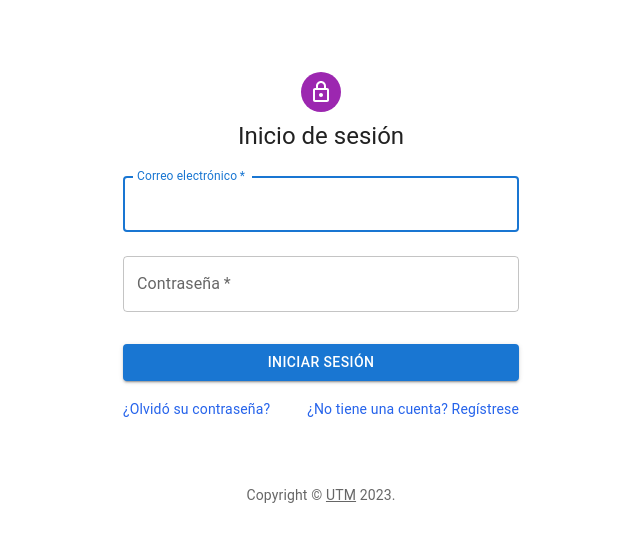
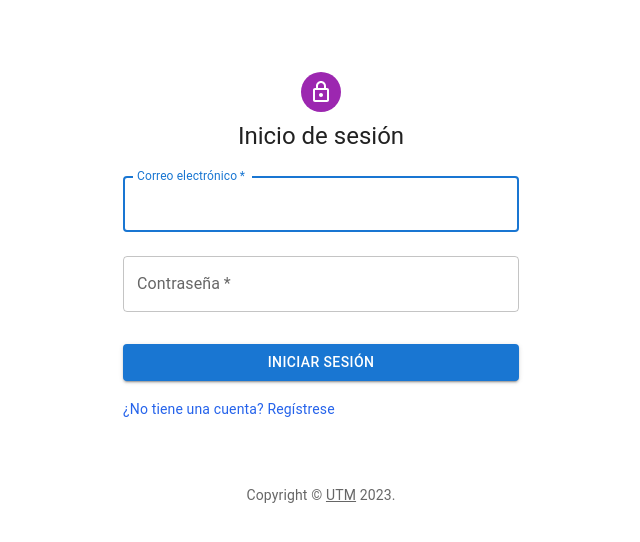
Before and after one commit to JoelGarcia99/deteccion-emociones, a React (Create React App) app in the folder cliente/: page /login in a window 1280 px wide. Shown: the top 542 px of the page, without its empty margins (319-959 px from the left). Built offline with nearby package versions, Linux system fonts and the light colour scheme.

Commit message:
password strategy

```diff
--- a/cliente/src/presentacion/views/autenticacion/login.tsx
+++ b/cliente/src/presentacion/views/autenticacion/login.tsx
@@ -97,14 +97,6 @@ export default function SignIn() {
               Iniciar sesión
             </Button>
             <Grid container>
-              <Grid item xs>
-                <RRDLink
-                  to="#"
-                  className="text-blue-600 text-sm"
-                >
-                  ¿Olvidó su contraseña?
-                </RRDLink>
-              </Grid>
               <Grid item>
                 <RRDLink
                   to={RouteNames.REGISTER}
```
